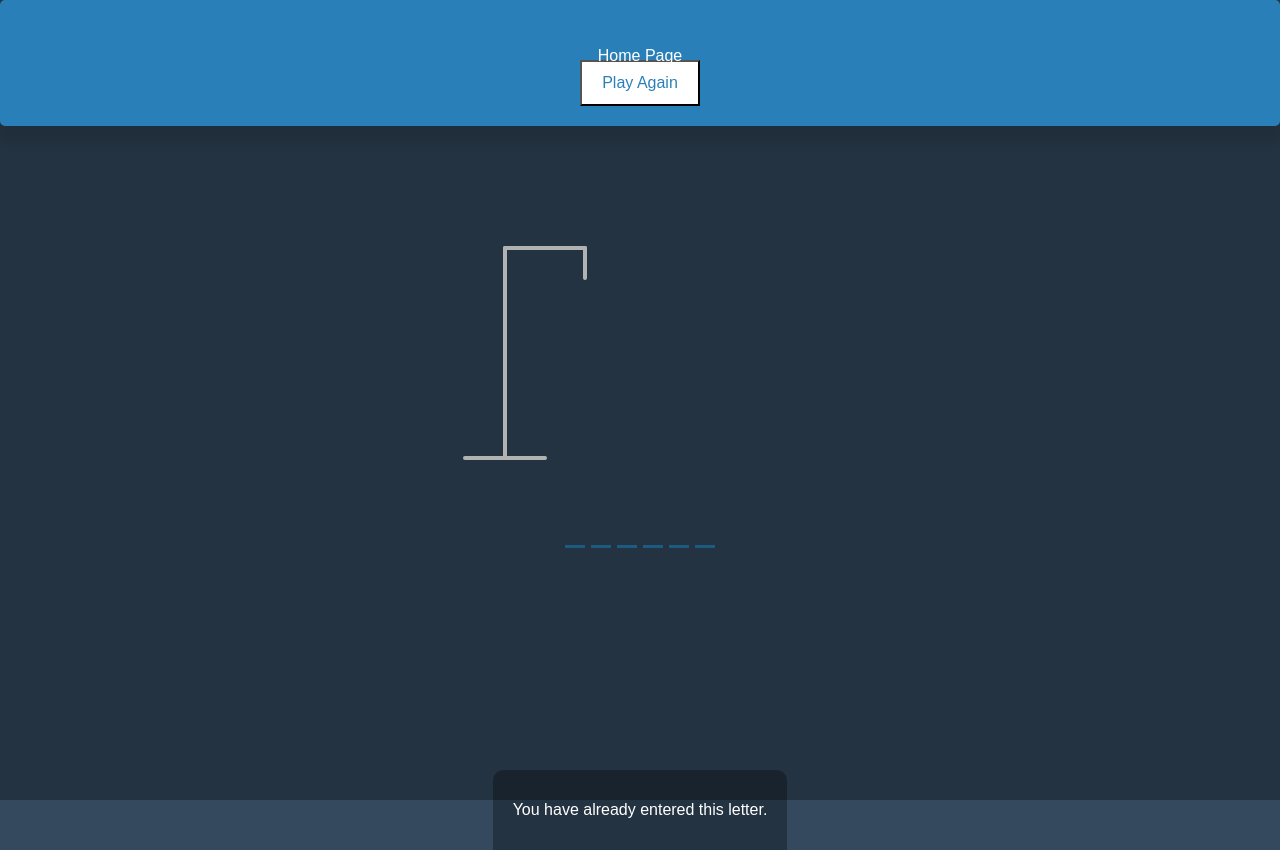
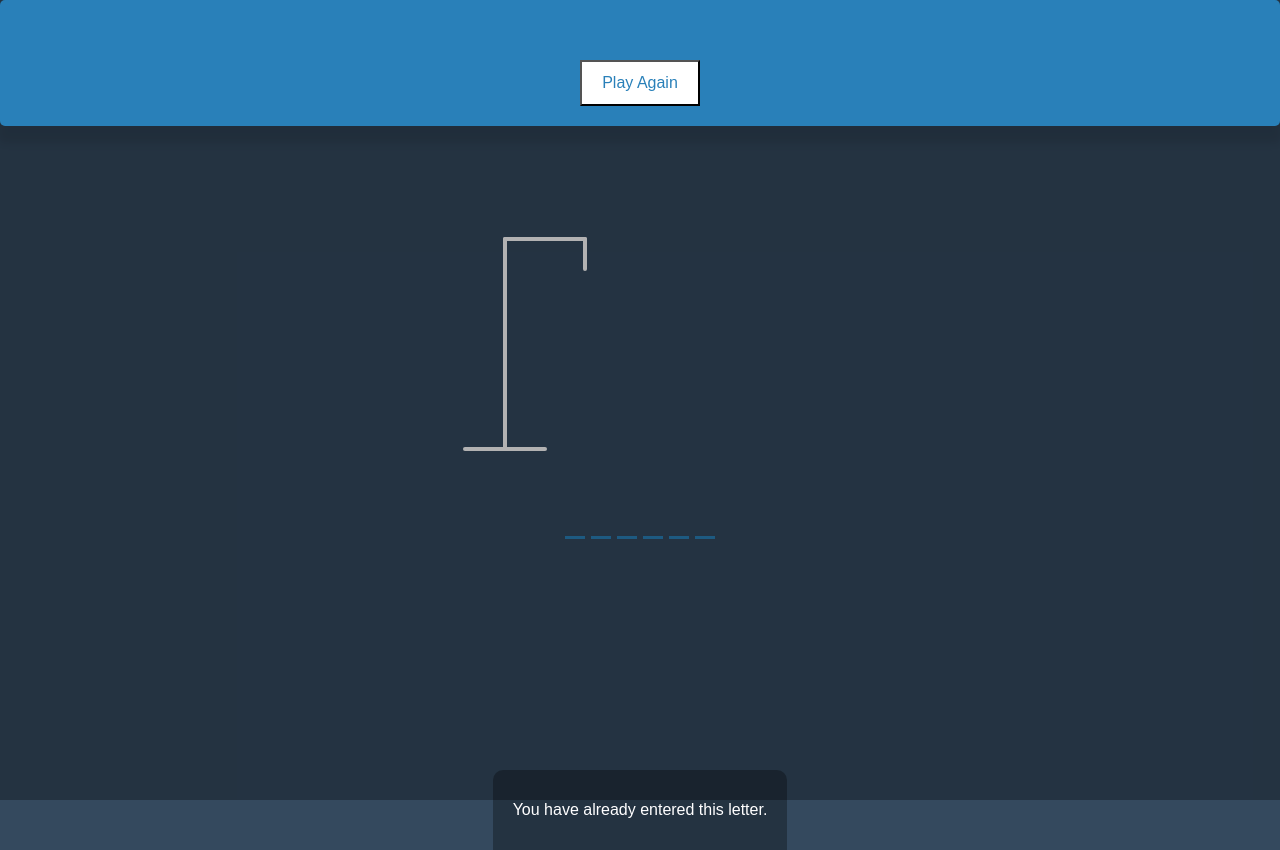
Before and after one commit to Rahaf-A/website2, a plain HTML site: page hangman.html in a window 1280 px wide. Drawn offline with Linux system fonts and the light colour scheme.

Commit message:
Sun, May 19, 2024, 6:30 PM -07:00

```diff
--- a/hangman.html
+++ b/hangman.html
@@ -9,8 +9,6 @@
 <body>
     <h1>Hangman</h1>
     <p>Find the hidden word - Enter a letter</p>
-    <br>
-    <a href="index.html" class="center-button">Home Page</a>
 
     <div class="game-container">
     <svg height="250" width="200" class="figure-container">
--- a/js/hangman.js
+++ b/js/hangman.js
@@ -96,7 +96,6 @@ window.addEventListener('keydown', e => {
     }
 });
 
-// restart game, play again
 playAgainBtn.addEventListener('click', () => {
     gameEnded = false;
     correctLetters.length = 0;
```
